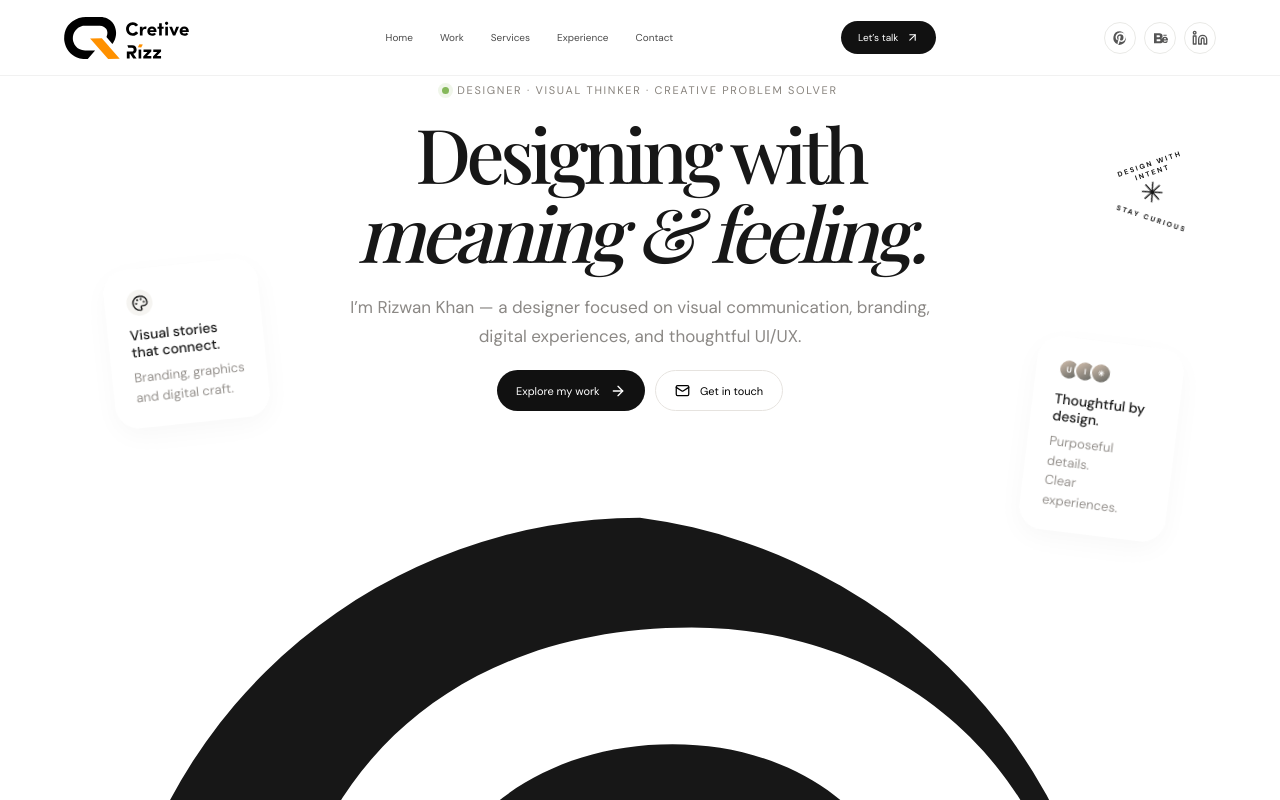
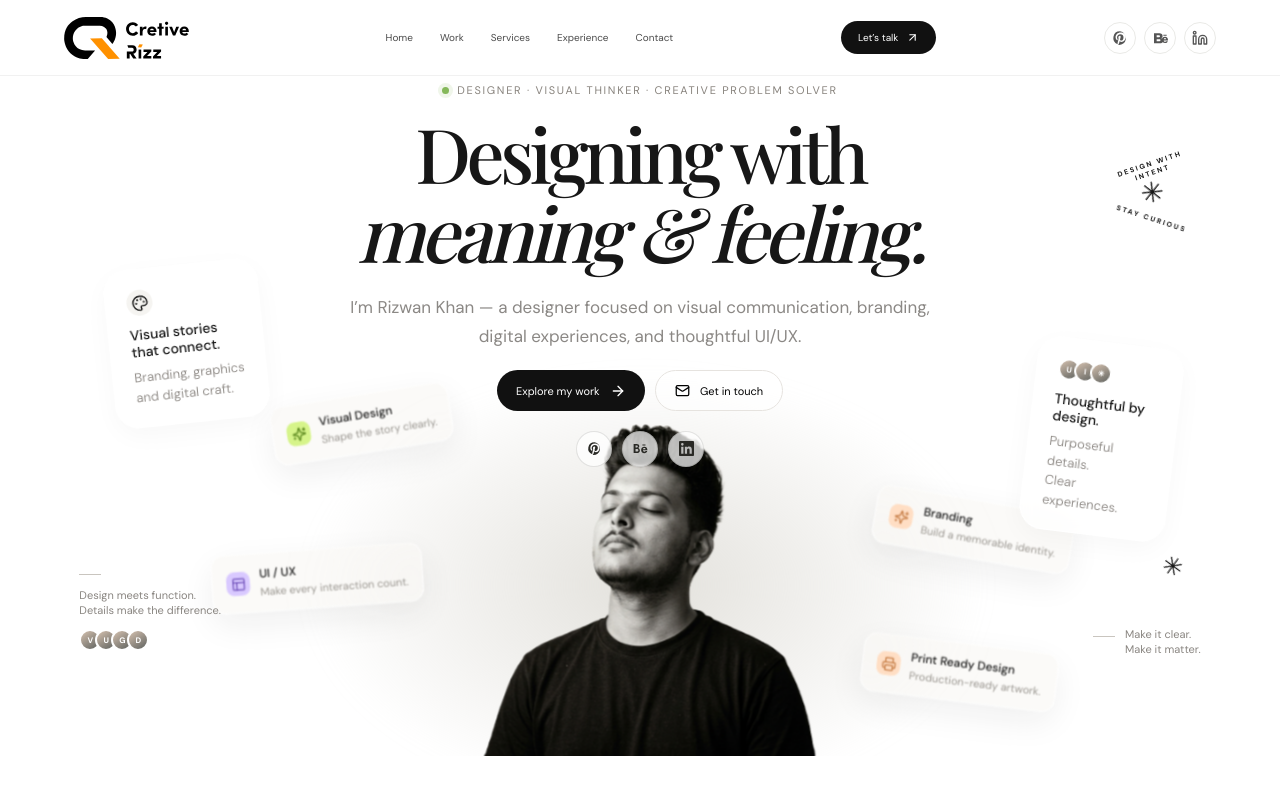
Before and after one commit to Rizzu01/port-folio, a Next.js app: page / in a window 1280 px wide. Shown: the top 800 px of the page. Built offline with nearby package versions, Linux system fonts and the light colour scheme; a web font is replaced by a local one.

Commit message:
Style hero social profile icons

```diff
--- a/app/globals.css
+++ b/app/globals.css
@@ -1259,3 +1259,50 @@ body{background:#fff!important}
 @media(prefers-reduced-motion:reduce){
   .reference-social-links a{transition:none!important}
 }
+
+
+/* Compact social profile links beneath the hero CTAs */
+.reference-site > .portfolio-hero .hero-socials{
+  display:flex;
+  align-items:center;
+  justify-content:center;
+  gap:10px;
+  margin-top:20px;
+  position:relative;
+  z-index:5;
+}
+.reference-site > .portfolio-hero .hero-socials a{
+  display:grid;
+  place-items:center;
+  width:36px;
+  height:36px;
+  border:1px solid rgba(25,25,22,.12);
+  border-radius:50%;
+  color:#292925;
+  background:rgba(255,255,255,.72);
+  transition:color .25s ease,background .25s ease,border-color .25s ease,transform .3s cubic-bezier(.2,.8,.2,1),box-shadow .3s ease;
+}
+.reference-site > .portfolio-hero .hero-socials svg{
+  display:block;
+  width:15px;
+  height:15px;
+}
+.reference-site > .portfolio-hero .hero-socials a:hover{
+  color:#fff;
+  background:#202020;
+  border-color:#202020;
+  transform:translateY(-3px);
+  box-shadow:0 7px 16px rgba(0,0,0,.12);
+}
+.reference-site > .portfolio-hero .hero-socials a:focus-visible{
+  outline:2px solid #555;
+  outline-offset:3px;
+}
+@media(max-width:760px){
+  .reference-site > .portfolio-hero .hero-socials{margin-top:14px;gap:9px}
+  .reference-site > .portfolio-hero .hero-socials a{width:32px;height:32px}
+  .reference-site > .portfolio-hero .hero-socials svg{width:14px;height:14px}
+}
+@media(prefers-reduced-motion:reduce){
+  .reference-site > .portfolio-hero .hero-socials a{transition:none!important}
+}
```
